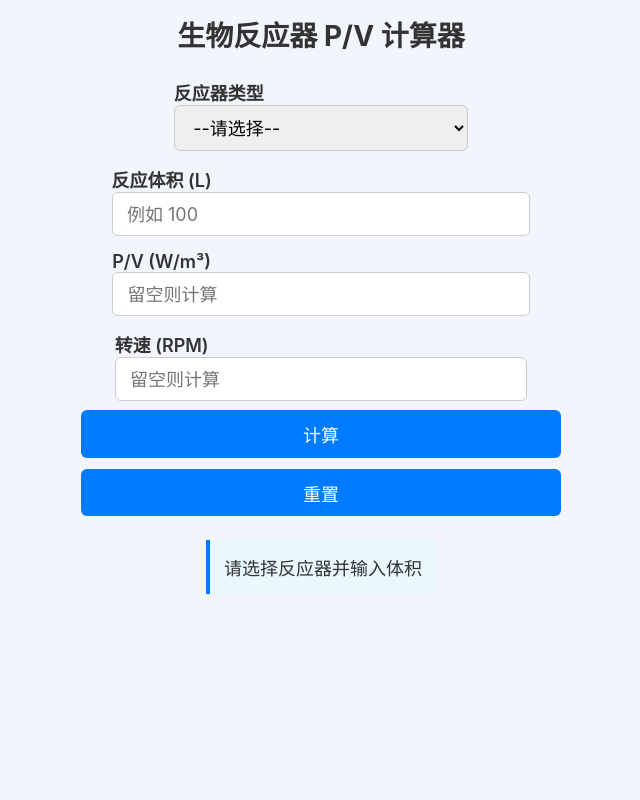
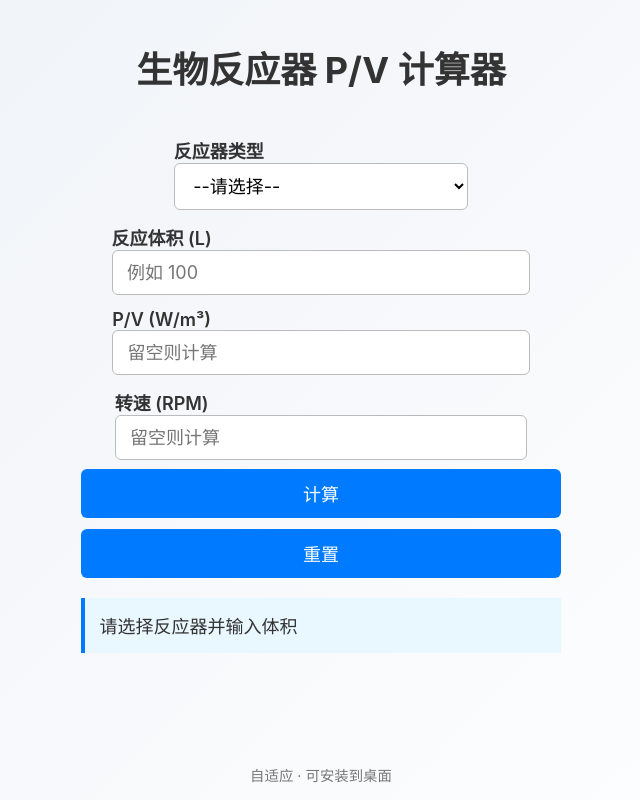
Before and after one commit to jieming-gogogo/pv, a plain HTML site: page index.html in a window 1280 px wide. Both pictures are taken after a click on the button "计算". Shown: the whole page, without its empty margins (319-959 px from the left). Drawn offline with Linux system fonts and the light colour scheme.

Commit message:
index.html

```diff
--- a/index.html
+++ b/index.html
@@ -6,24 +6,66 @@
   <meta name="viewport" content="width=device-width,initial-scale=1,viewport-fit=cover">
   <meta name="mobile-web-app-capable" content="yes">
   <meta name="apple-mobile-web-app-capable" content="yes">
-  <meta name="apple-mobile-web-app-title" content="P/V计算器">
-  <meta name="theme-color" content="#007bff">
+  <meta name="apple-mobile-web-app-status-bar-style" content="black-translucent">
   <style>
     *{box-sizing:border-box;font-family:-apple-system,BlinkMacSystemFont,"Segoe UI",Roboto,"Helvetica Neue",Arial,sans-serif}
-    html,body{height:100%;margin:0;padding:0}
-    body{display:flex;flex-direction:column;align-items:center;justify-content:flex-start;padding:env(safe-area-inset-top) 12px env(safe-area-inset-bottom);background:#f2f6fc;color:#333;font-size:clamp(14px,2.8vw,18px)}
-    h1{font-size:clamp(20px,5vw,28px);margin:.5em 0;text-align:center}
+    html,body{height:100%;margin:0}
+    body{
+      display:flex;
+      flex-direction:column;
+      min-height:100vh;
+      padding:max(8px,env(safe-area-inset-top)) max(12px,env(safe-area-inset-right)) max(8px,env(safe-area-inset-bottom)) max(12px,env(safe-area-inset-left));
+      background:linear-gradient(135deg,#eef2f7,#ffffff);
+      color:#333;
+      font-size:clamp(15px,2.5vw,18px);
+    }
+    header{flex-shrink:0;text-align:center;padding:.5em 0}
+    main{flex:1 1 auto;display:flex;flex-direction:column;align-items:center;justify-content:flex-start;padding:0 .5em}
     label{display:block;margin:.6em 0 .2em;font-weight:600}
-    select,input{width:100%;max-width:480px;padding:.6em .8em;border:1px solid #ccc;border-radius:6px;font-size:inherit}
-    button{width:100%;max-width:480px;margin:.3em 0;padding:.6em;border:none;border-radius:6px;background:#007bff;color:#fff;font-size:inherit;cursor:pointer}
+    select,input{
+      width:100%;
+      max-width:480px;
+      padding:.6em .8em;
+      border:1px solid #bbb;
+      border-radius:6px;
+      font-size:inherit;
+      background:#fff;
+    }
+    button{
+      width:100%;
+      max-width:480px;
+      margin:.3em 0;
+      padding:.65em;
+      border:none;
+      border-radius:6px;
+      background:#007bff;
+      color:#fff;
+      font-size:inherit;
+      cursor:pointer;
+    }
     button:hover{background:#0056b3}
-    .result{max-width:480px;margin-top:1em;padding:.8em;border-left:4px solid #007bff;background:#e9f7fe;word-break:break-word}
-    @media (max-width:480px){body{padding:12px}}
+    .result{
+      width:100%;
+      max-width:480px;
+      margin:.8em 0;
+      padding:.8em;
+      border-left:4px solid #007bff;
+      background:#e9f7fe;
+      word-break:break-word;
+    }
+    footer{
+      flex-shrink:0;
+      text-align:center;
+      font-size:.8em;
+      color:#777;
+      padding:.5em;
+    }
   </style>
 </head>
 <body>
-  <h1>生物反应器 P/V 计算器</h1>
+  <header><h1>生物反应器 P/V 计算器</h1></header>
 
+  <main>
     <label>反应器类型
       <select id="type">
         <option value="">--请选择--</option>
@@ -41,72 +83,48 @@
     </label>
 
     <label>反应体积 (L)<input type="number" id="V" placeholder="例如 100"></label>
-
     <label>P/V (W/m³)<input type="number" id="pv" placeholder="留空则计算"></label>
-
     <label>转速 (RPM)<input type="number" id="rpm" placeholder="留空则计算"></label>
 
     <button onclick="calc()">计算</button>
     <button onclick="reset()">重置</button>
 
     <div id="res" class="result">等待计算…</div>
+  </main>
+
+  <footer>自适应 · 可安装到桌面</footer>
 
   <script>
-    const data = {
-      "GE-XDR500": {ne: 1.15, d: 0.2667},
-      "Hyclone-SUB100": {ne: 2.1, d: 0.146},
-      "Hyclone-SUB500": {ne: 2.1, d: 0.251},
-      "Sartorius-200": {ne: 1.1, d: 0.225},
-      "Applikon-3L": {ne: 1.5, d: 0.045},
-      "Applikon-15L": {ne: 1.5, d: 0.075},
-      "Sartorius-50": {ne: 1.4, d: 0.143},
-      "BBI-3L": {ne: 0.7, d: 0.052},
-      "GE-XDR50": {ne: 1.15, d: 0.21},
-      "Sartorius-500": {ne: 1.3, d: 0.31}
+    const data={
+      "GE-XDR500":{ne:1.15,d:0.2667},"Hyclone-SUB100":{ne:2.1,d:0.146},
+      "Hyclone-SUB500":{ne:2.1,d:0.251},"Sartorius-200":{ne:1.1,d:0.225},
+      "Applikon-3L":{ne:1.5,d:0.045},"Applikon-15L":{ne:1.5,d:0.075},
+      "Sartorius-50":{ne:1.4,d:0.143},"BBI-3L":{ne:0.7,d:0.052},
+      "GE-XDR50":{ne:1.15,d:0.21},"Sartorius-500":{ne:1.3,d:0.31}
     };
-    const ρ = 1000;
-
-    function calc() {
-      const type = document.getElementById('type').value;
-      const V = parseFloat(document.getElementById('V').value);
-      const pv = parseFloat(document.getElementById('pv').value);
-      const rpm = parseFloat(document.getElementById('rpm').value);
-      const res = document.getElementById('res');
-
-      if (!type || !V) { res.textContent = '请选择反应器并输入体积'; return; }
-      const {ne, d} = data[type];
-      const V_m3 = V / 1000;
-
-      if (pv && !rpm) {
-        const n = Math.pow(pv * V_m3 / (ne * ρ * Math.pow(d, 5)), 1/3);
-        const rpm_calc = n * 60;
-        document.getElementById('rpm').value = rpm_calc.toFixed(1);
-        res.textContent = `转速 ≈ ${rpm_calc.toFixed(1)} RPM`;
-      } else if (rpm && !pv) {
-        const n = rpm / 60;
-        const pv_calc = (ne * ρ * Math.pow(n, 3) * Math.pow(d, 5)) / V_m3;
-        document.getElementById('pv').value = pv_calc.toFixed(2);
-        res.textContent = `P/V ≈ ${pv_calc.toFixed(2)} W/m³`;
-      } else {
-        res.textContent = '请只填 P/V 或转速其一';
+    const ρ=1000;
+    function calc(){
+      const t=document.getElementById('type').value,
+            V=parseFloat(document.getElementById('V').value),
+            pv=parseFloat(document.getElementById('pv').value),
+            rpm=parseFloat(document.getElementById('rpm').value),
+            res=document.getElementById('res');
+      if(!t||!V){res.textContent='请选择反应器并输入体积';return}
+      const {ne,d}=data[t],V_m3=V/1000;
+      if(pv&&!rpm){
+        const n=Math.pow(pv*V_m3/(ne*ρ*Math.pow(d,5)),1/3),rpm_calc=n*60;
+        document.getElementById('rpm').value=rpm_calc.toFixed(1);
+        res.textContent=`转速 ≈ ${rpm_calc.toFixed(1)} RPM`;
+      }else if(rpm&&!pv){
+        const n=rpm/60,pv_calc=(ne*ρ*Math.pow(n,3)*Math.pow(d,5))/V_m3;
+        document.getElementById('pv').value=pv_calc.toFixed(2);
+        res.textContent=`P/V ≈ ${pv_calc.toFixed(2)} W/m³`;
+      }else{res.textContent='请只填 P/V 或转速其一';}
     }
+    function reset(){
+      ['type','V','pv','rpm'].forEach(id=>document.getElementById(id).value='');
+      document.getElementById('res').textContent='等待计算…';
     }
-
-    function reset() {
-      ['type', 'V', 'pv', 'rpm'].forEach(id => document.getElementById(id).value = '');
-      document.getElementById('res').textContent = '等待计算…';
-    }
-
-    // Service Worker（内联最小化）
-    const sw = `
-      const CACHE = 'pv-calc-v1';
-      const FILES = ['./', './index.html'];
-      self.addEventListener('install', e => e.waitUntil(caches.open(CACHE).then(c => c.addAll(FILES))));
-      self.addEventListener('fetch', e => e.respondWith(caches.match(e.request).then(r => r || fetch(e.request))));
-    `;
-    const blob = new Blob([sw], {type: 'application/javascript'});
-    const url = URL.createObjectURL(blob);
-    navigator.serviceWorker?.register(url);
   </script>
 </body>
 </html>
```
Lines whose indentation alone changed are shown as unchanged.
